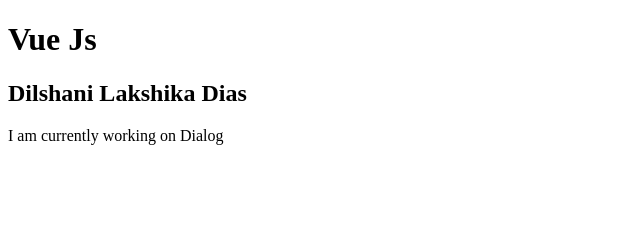
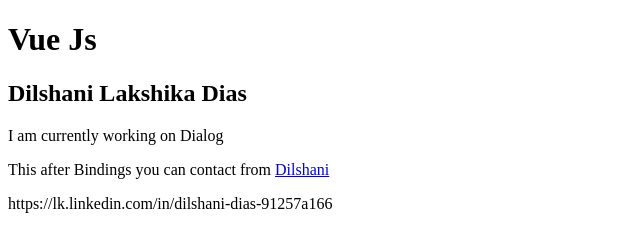
Before and after one commit to randeer/my_vueJS, a plain HTML site: page index.html in a window 1280 px wide. Shown: the whole page, without its empty margins (0-640 px from the left). Drawn offline with nearby package versions, Linux system fonts and the light colour scheme.

Commit message:
addtribute-bind

```diff
--- a/app.js
+++ b/app.js
@@ -1,7 +1,8 @@
 new Vue({
     el: '#app',
     data: {
-        title: 'Dilshani Lakshika Dias'
+        title: 'Dilshani Lakshika Dias',
+        linkdin: 'https://lk.linkedin.com/in/dilshani-dias-91257a166'
     },
     methods: {
         testing(){
--- a/index.html
+++ b/index.html
@@ -12,6 +12,8 @@
 
         <h2>{{ title }}</h2>
         <p>{{ testing() }}</p>
+        <p>This after Bindings you can contact from <a v-bind:href="linkdin">Dilshani</a></p>
+        <p>{{linkdin}}</p>
 
     </div>
     <script src="app.js"></script>
```
